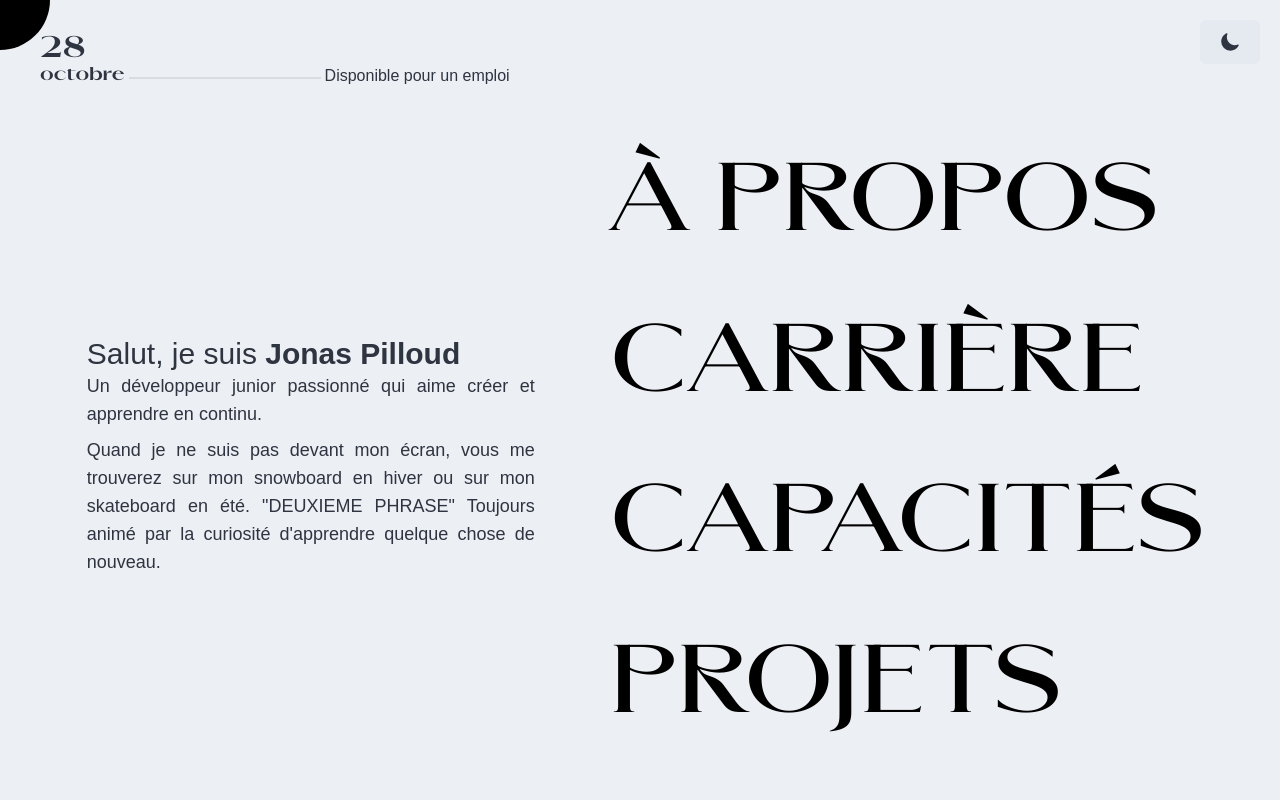
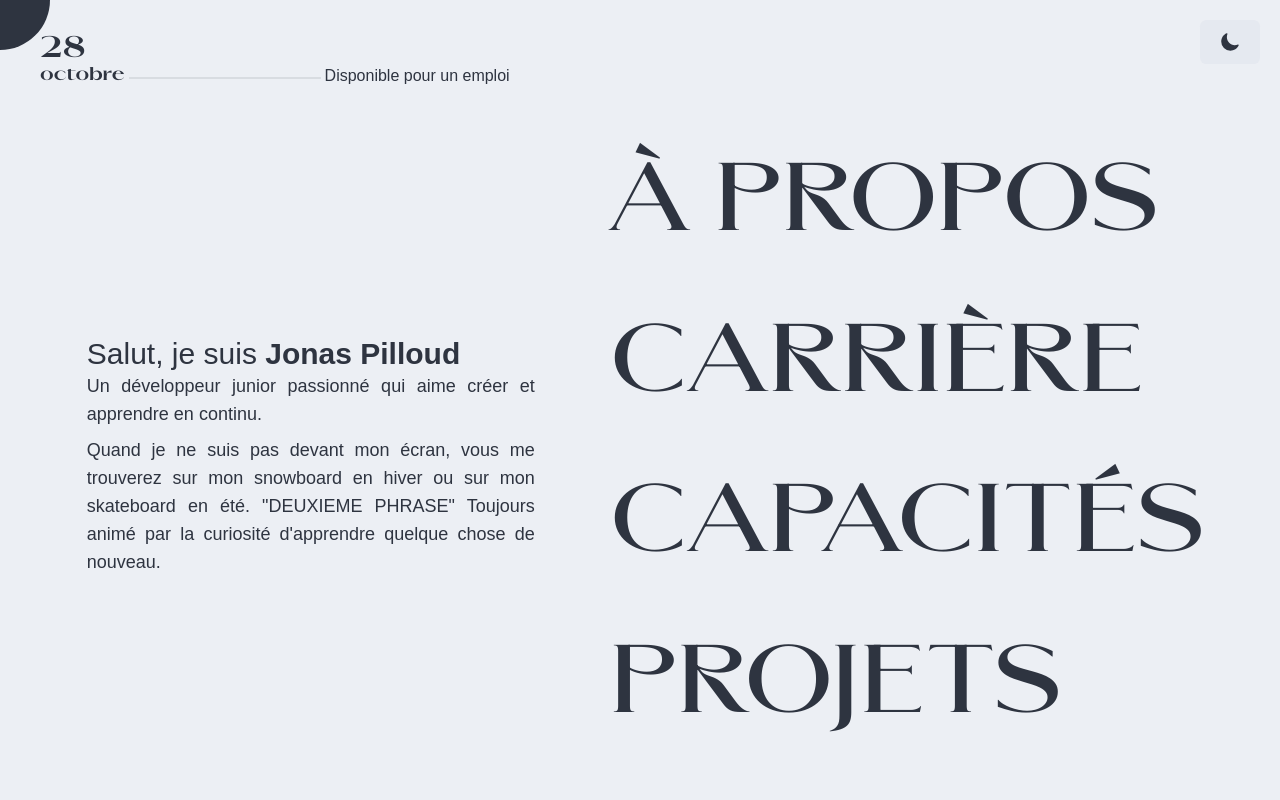
Before and after one commit to Gen0miX/jonas-resume, a Next.js app: page / in a window 1280 px wide. Shown: the top 800 px of the page. Built offline with nearby package versions, Linux system fonts and the light colour scheme; a web font is replaced by a local one.

Commit message:
colors changes

```diff
--- a/components/CursorFollower.tsx
+++ b/components/CursorFollower.tsx
@@ -42,7 +42,7 @@ const CursorFollower = () => {
   return (
     <div
       ref={ballRef}
-      className="pointer-events-none fixed h-[100px] w-[100px] -translate-x-1/2 -translate-y-1/2 rotate-0 rounded-full theme-nord:bg-base-100 bg-base-content mix-blend-difference dark:mix-blend-difference z-0"
+      className="pointer-events-none fixed h-[100px] w-[100px] -translate-x-1/2 -translate-y-1/2 rotate-0 rounded-full theme-nord:bg-[#bebbb4] bg-base-content mix-blend-difference dark:mix-blend-difference z-0"
       style={{
         left: `${ballPosition.x}px`,
         top: `${ballPosition.y}px`,
--- a/components/sections/Hero.tsx
+++ b/components/sections/Hero.tsx
@@ -14,7 +14,7 @@ function NavItem({ children, href, ...props }: Props) {
       <div className="group">
         {/* Couche pour le mix-blend-mode */}
         <div className="absolute inset-0 mix-blend-difference pointer-events-none z-20 transition-transform duration-300 ease-in group-hover:-skew-x-6 group-hover:scale-105 group-hover:scale-y-125">
-          <span className="block theme-nord:text-base-100 antialiased font-heading font-bold text-[12vw] lg:leading-none xl:font-normal md:text-[9vw] lg:text-[7.5vw]">
+          <span className="block theme-nord:text-[#bebbb4] antialiased font-heading font-bold text-[12vw] lg:leading-none xl:font-normal md:text-[9vw] lg:text-[7.5vw]">
             {children}
           </span>
         </div>
```
